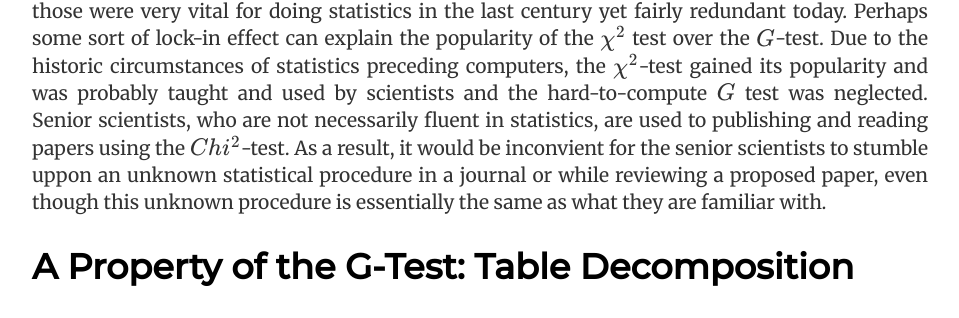
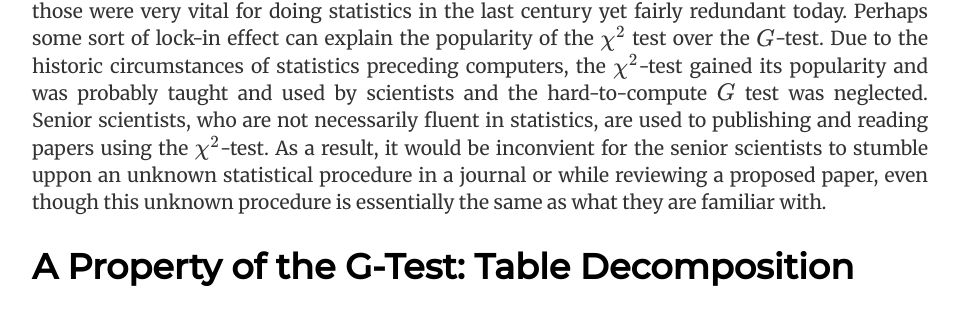
Before and after one commit to nirryde/nirryde.github.io, a Jekyll site: the page built from _posts/2020-10-04-A Test for Independence you Probably Never Heard of.md, in a window 1280 px wide and 900 px high, scrolled down 1414 px. Shown: the part 129-447 px from the top of the window, without its empty margins (160-1119 px from the left). Built offline with Jekyll 4.4.1, drawn with Linux system fonts in a browser that asks for light colours; formulas are drawn with MathJax 3; some of the changed text lies outside the part shown.

```diff
--- a/_posts/2020-10-04-A Test for Independence you Probably Never Heard of.md
+++ b/_posts/2020-10-04-A Test for Independence you Probably Never Heard of.md
@@ -22,7 +22,7 @@ Introductory statistics courses given at any faculty will usually present the we
 
 $$\chi^2= \sum_{i=1}^{I}\sum_{j=1}^{J} \frac{\left(n_{ij}-n_{i+}\cdot n_{+j} \right)^2}{ n_{i+}n_{+j}}$$
 
-Under the null hypothesis of independence, both $$\chi^2$$ and $$G$$ statistics approximately follow a $$\chi^2_{(I-1)(J-1)}$$ distribution and in practice both yield similar results. So why is the $$\chi^2$$ test, which is obtained as an approximation, so popular? Calculation of $$G$$ requires evaluating logarithms which is hard unless you have a calculator of some sort. Today this may seem trivial however in the year ~1900 this was not trivial at all, and it was desired that test statistics could be calculated by pen & paper. Remember those normal distribution tables from your introductory statistics course? those were very vital for doing statistics in the last century yet fairly redundant today. Perhaps some sort of lock-in effect can explain the popularity of the $$\chi^2$$ test over the $$G$$-test. Due to the historic circumstances of statistics preceding computers, the $$\chi^2$$-test gained its popularity and was probably taught and used by scientists and the hard-to-compute $$G$$ test was neglected. Senior scientists, who are not necessarily fluent in statistics, are used to publishing and reading papers using the $$Chi^2$$-test. As a result, it would be inconvient for the senior scientists to stumble uppon an unknown statistical procedure in a journal or while reviewing a proposed paper, even though this unknown procedure is essentially the same as what they are familiar with.
+Under the null hypothesis of independence, both $$\chi^2$$ and $$G$$ statistics approximately follow a $$\chi^2_{(I-1)(J-1)}$$ distribution and in practice both yield similar results. So why is the $$\chi^2$$ test, which is obtained as an approximation, so popular? Calculation of $$G$$ requires evaluating logarithms which is hard unless you have a calculator of some sort. Today this may seem trivial however in the year ~1900 this was not trivial at all, and it was desired that test statistics could be calculated by pen & paper. Remember those normal distribution tables from your introductory statistics course? those were very vital for doing statistics in the last century yet fairly redundant today. Perhaps some sort of lock-in effect can explain the popularity of the $$\chi^2$$ test over the $$G$$-test. Due to the historic circumstances of statistics preceding computers, the $$\chi^2$$-test gained its popularity and was probably taught and used by scientists and the hard-to-compute $$G$$ test was neglected. Senior scientists, who are not necessarily fluent in statistics, are used to publishing and reading papers using the $$\chi^2$$-test. As a result, it would be inconvient for the senior scientists to stumble uppon an unknown statistical procedure in a journal or while reviewing a proposed paper, even though this unknown procedure is essentially the same as what they are familiar with.
 
 A Property of the G-Test: Table Decomposition
 ---------------------------------------------
@@ -84,7 +84,7 @@ Final Words
 
 My proof for the decomposition theorem in this post was influenced by the notation of information theory. At a first glance, the $$G$$-statistic reminded of the Kullback-Leibler deviance and indeed the $$G$$-statistic is proportional the the KL divergence between the obsereved distribution and the null distribution.
 
-As far as I know, the $$\chi^2$$-test is not superior to the $$G$$-test in any theoretical aspect and the decomposition property makes the $$G$$-test more favourable. It is also interesting to note that development of the $$Chi^2$$-statistic requires much more knowledge in math compared to the $$G$$-statistics since developing the $$Chi^2$$-statistic requires all the knowledge for developing the $$G$$ and knowledge on Tailor approximations. On the other hand, I find that for the untrained eye, the $$Chi^2$$-statistic has a more intuitive form compared to the $$G$$-statistic.
+As far as I know, the $$\chi^2$$-test is not superior to the $$G$$-test in any theoretical aspect and the decomposition property makes the $$G$$-test more favourable. It is also interesting to note that development of the $$\chi^2$$-statistic requires much more knowledge in math compared to the $$G$$-statistics since developing the $$\chi^2$$-statistic requires all the knowledge for developing the $$G$$ and knowledge on Tailor approximations. On the other hand, I find that for the untrained eye, the $$\chi^2$$-statistic has a more intuitive form compared to the $$G$$-statistic.
 A possible solution for the lack of popularity of the $$G$$-test is that the statistical reviewers of journals require changing to a $$G$$-test whenever a paper is submitted with a $$\chi^2$$-test. On the other hand, since both methods yield similar results, it is likely that nobody wants to deal with the hassle of explaining why changing the statistical test is so acute.
 
 References
```
